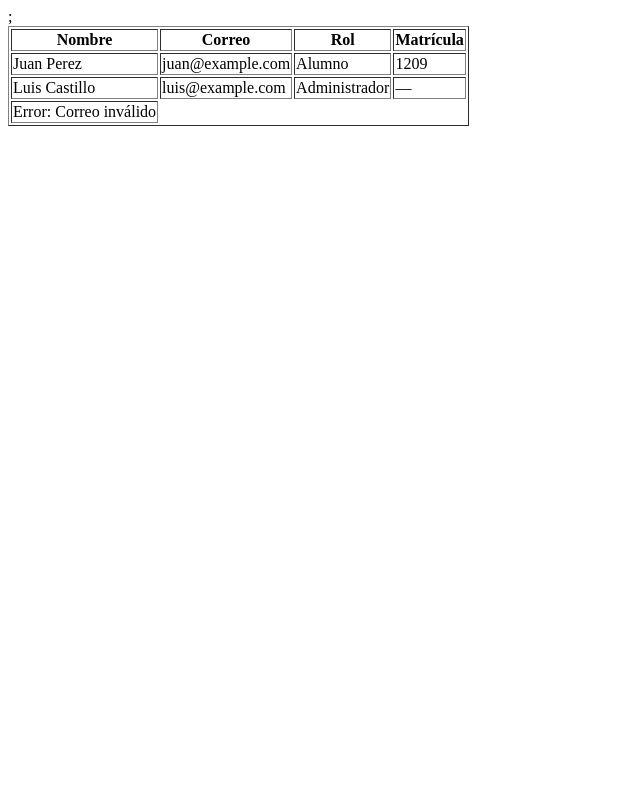
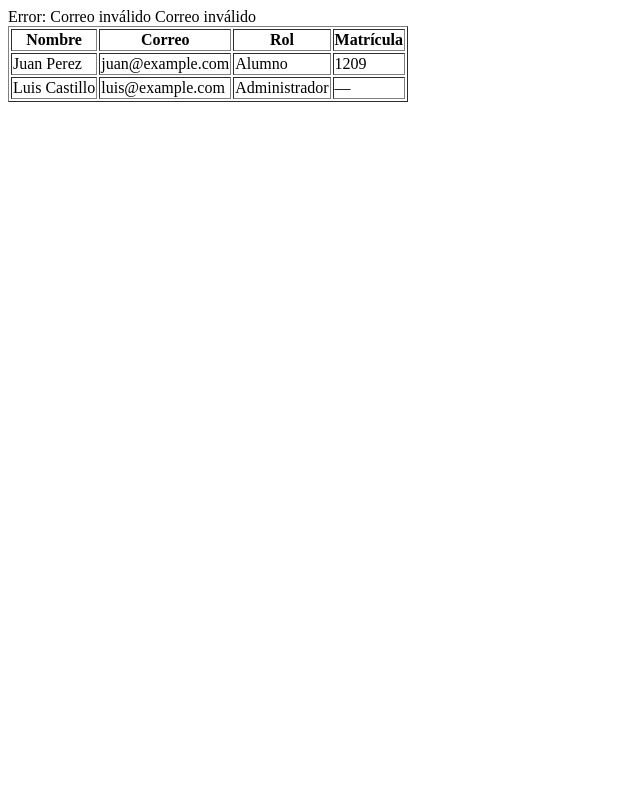
Before and after one commit to CTluis99/desarrollo-web-avanzado-fimaz-uas, a PHP site: page / in a window 1280 px wide. Shown: the whole page, without its empty margins (0-640 px from the left). Run offline with PHP 8.4, Linux system fonts and the light colour scheme.

Commit message:
Actualizar 3

```diff
--- a/parcial-1-poo/examen-practico/index.php
+++ b/parcial-1-poo/examen-practico/index.php
@@ -21,7 +21,7 @@ echo "<tr>
 <td>".$admin->getNombre()."</td>
 <td>".$admin->getCorreo()."</td>
 <td>".$admin->getRol()."</td>
-<td>—</td>;
+<td>—</td>
 </tr>";
 
 $alumno = new Alumno("Saul Lopez", "saulesexample.com", "1210");
@@ -35,7 +35,7 @@ echo "<tr>
 }
 
 catch (Exception $e) {
-    echo "<tr><td>Error: Correo inválido</td></tr>";
+    echo "Error: Correo inválido " . $e->getMessage();
 }
 
 
```
